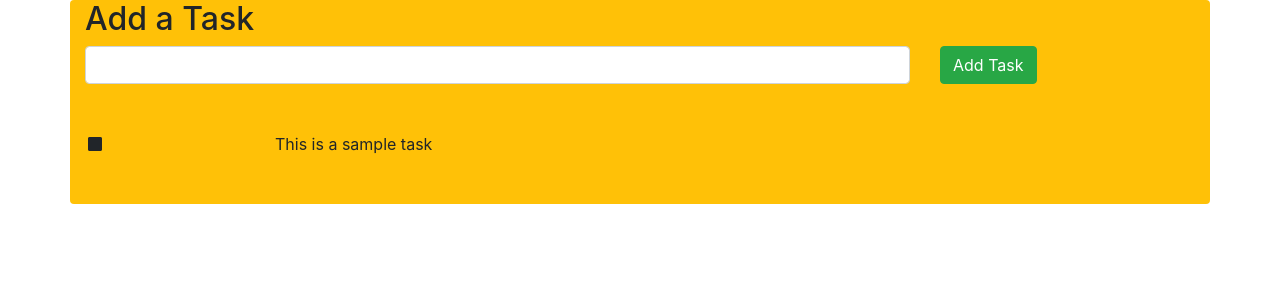
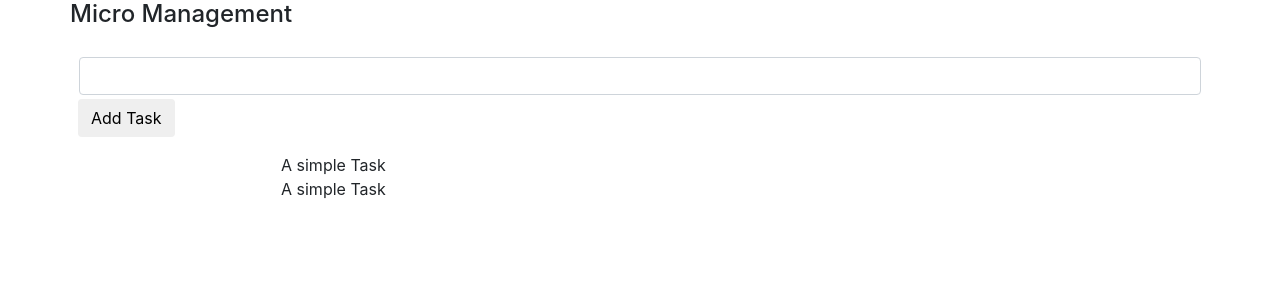
Before and after one commit to philknowles/micromanager, a Django app: template templates/tasks/tasks.html in a window 1280 px wide. Shown: the top 300 px of the page. Run offline with Django 3.2, Linux system fonts and the light colour scheme; the template is opened without the code that fills it, so the values that code supplies are empty; some libraries are stand-ins or nearby versions.

Commit message:
- Changed the styling of the form.

```diff
--- a/templates/base.html
+++ b/templates/base.html
@@ -3,7 +3,7 @@
 <html lang="en">
 <head>
     <meta charset="UTF-8">
-    <title>Title</title>
+    <title>{% block title %}MicroManager{% endblock %}</title>
     <link rel="stylesheet" href="https://maxcdn.bootstrapcdn.com/bootstrap/4.0.0/css/bootstrap.min.css" />
     <link rel="stylesheet" href="{% static 'css/vendor/font-awesome/css/font-awesome.min.css' %}" />
     <link rel="stylesheet" href="{% static 'css/main.css' %}" />
--- a/templates/tasks/tasks.html
+++ b/templates/tasks/tasks.html
@@ -8,23 +8,37 @@
     <link ref="stylesheet" href="../static/css/main.css" />
 </head>
 <body>
-    <div class="container bg-warning pb-5 rounded">
-        <h2>Add a Task</h2>
-        <form action="#" method="post" class="row">
-                <div class="col-lg-9">
+    <div class="container pb-2 pr-0 pl-0">
+        <h4 class="pb-3">Micro Management</h4>
+        <div class="container-fluid pt-1 pr-4 pl-4">
+            <form action="{% url 'add' %}" method="post" class="row mb-3">
+                <div class="input-group mb-1">
                     <input type="text" name="task" class="form-control" />
                 </div>
-                <div class="col-lg-3 pr-5">
-                    <input type="submit" name="add-task" value="Add Task" class="btn btn-success">
+                <div class="input-group-append">
+                    <input type="submit" name="add-task" value="Add Task" class="btn btn-add">
                 </div>
         </form>
 
-        <div class="row mt-5">
-            <div class="col-lg-2">
-                <span class="fa fa-square fa-fw"></span>
+        <div class="task-list">
+            <div class="row">
+                <div class="col-lg-2">
+                    <a href="#" class="fa fa-check-circle-o"></a>
+                </div>
+                <div class="col-lg-8">
+                    <span>A simple Task</span>
+                </div>
+                <div class="col-lg-2 text-right">
+                    <a href="#" class="fa fa-trash-o"></a>
+                </div>
             </div>
-            <div class="col-lg-10">
-                <span>This is a sample task</span>
+            <div class="row">
+                <div class="col-lg-2">
+                    <a href="#" class="fa fa-circle-o"></a>
+                </div>
+                <div class="col-lg-10">
+                    <span>A simple Task</span>
+                </div>
             </div>
         </div>
     </div>
```
